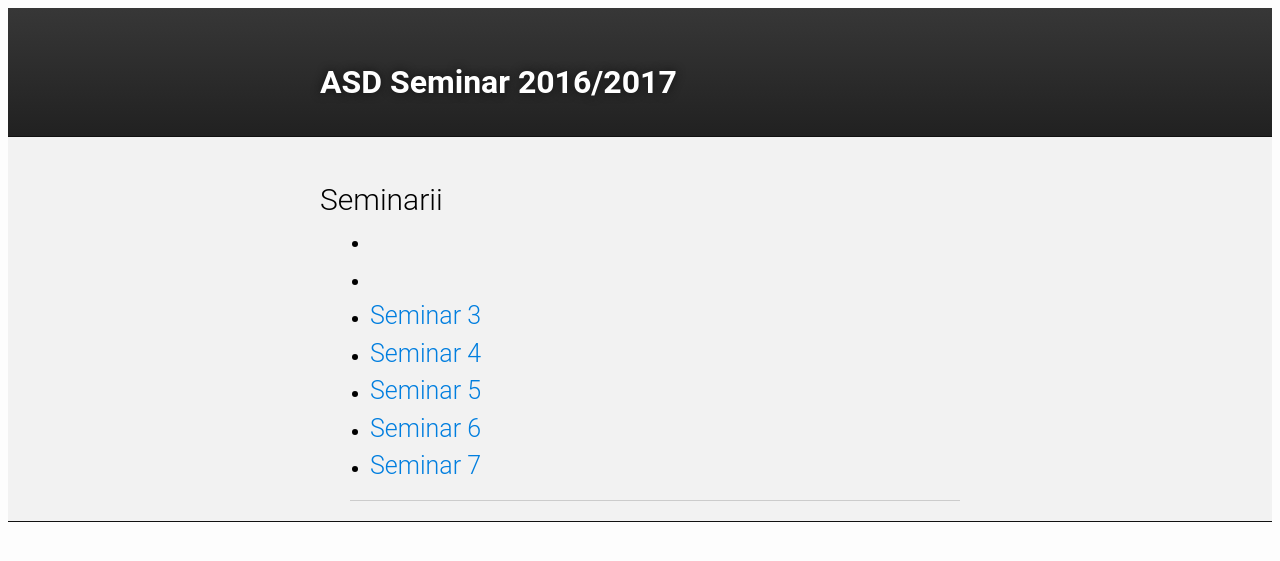
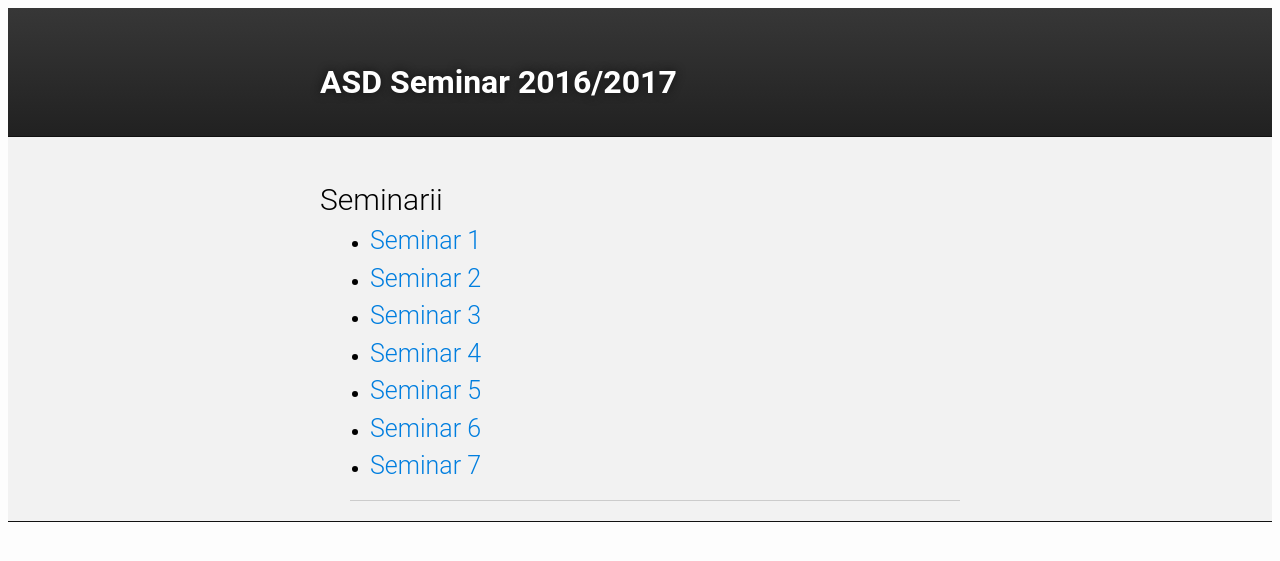
Before and after one commit to IuliaDuta/ASD, a Jekyll site: the page built from index.html, in a window 1280 px wide. Shown: the top 561 px of the page. Built offline with Jekyll 4.4.1, drawn with Linux system fonts in a browser that asks for light colours.

Commit message:
Update index.html

```diff
--- a/index.html
+++ b/index.html
@@ -10,11 +10,11 @@ layout: default
           <div class="item">
             <ul>
                 <li><a href="Seminarii/Seminar1">
-                        <p> Seminar 1 <p> <p class="phover"> #cozi #stive #complexitate </p>
+                        Seminar 1 <p> #cozi #stive #complexitate </p>
                     </a>
                 </li>
                 <li><a href="Seminarii/Seminar2">
-                        <p> Seminar 2 </p> <p class="phover"> #cozi #stive #complexitate </p>
+                        Seminar 2 <p> #cozi #stive #complexitate </p>
                     </a>
                 </li>
                 <li><a href="Seminarii/Seminar3"> Seminar 3 </a></li>
```
